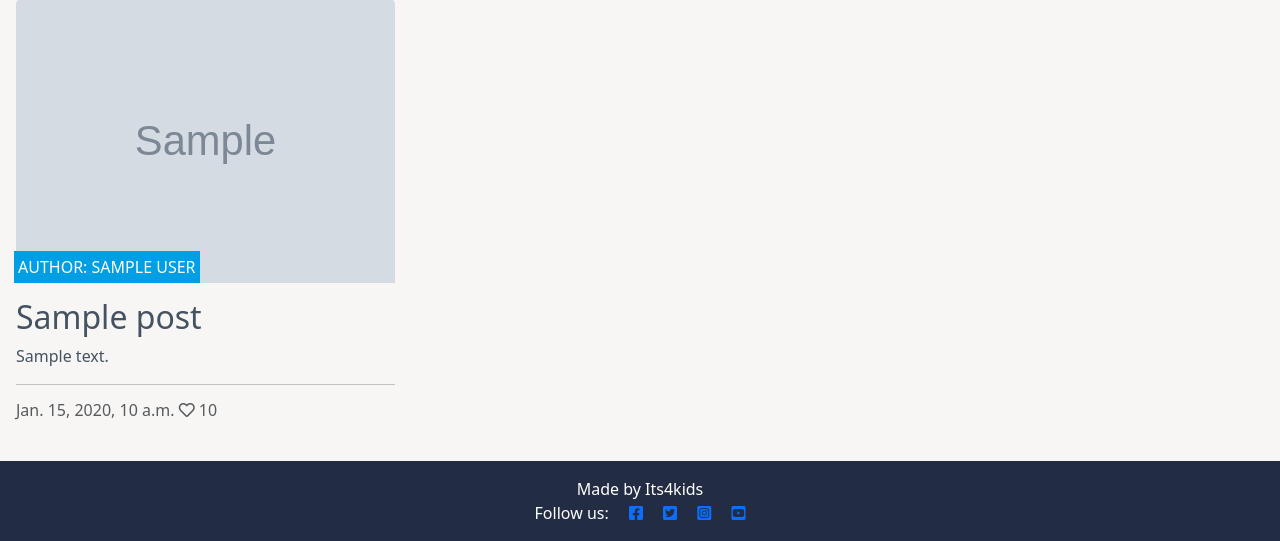
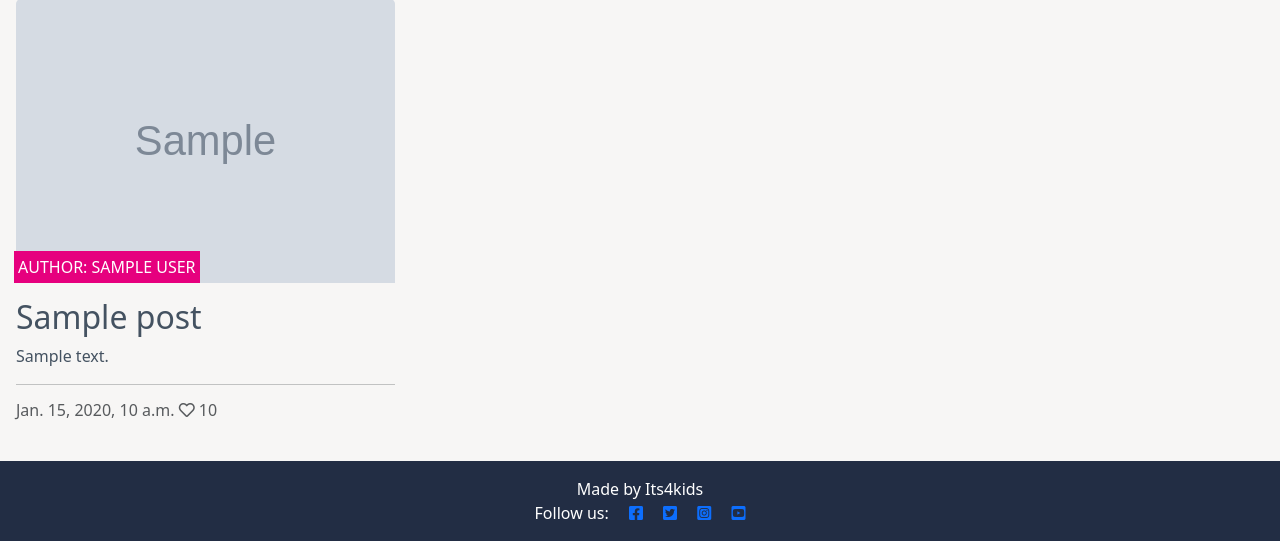
Before and after one commit to fmstacco/its4kids, a Django app: template templates/index.html in a window 1280 px wide. Shown: the part 1029-1570 px from the top of the page. Run offline with Django 3.2, Linux system fonts and the light colour scheme; the template is opened without the code that fills it: most values are stand-ins (such as "Sample title", 1, 10 or a date in 2020); grey boxes marked "Sample" are stand-in pictures.

Commit message:
Change background color .image-flash to #e6007e in style.css

```diff
--- a/static/css/style.css
+++ b/static/css/style.css
@@ -61,7 +61,7 @@ body {
     bottom: 5%;
     min-width: 30%;
     left: -2px;
-    background-color: #009fe3;
+    background-color: #e6007e;
 }
 
 .author {
```
